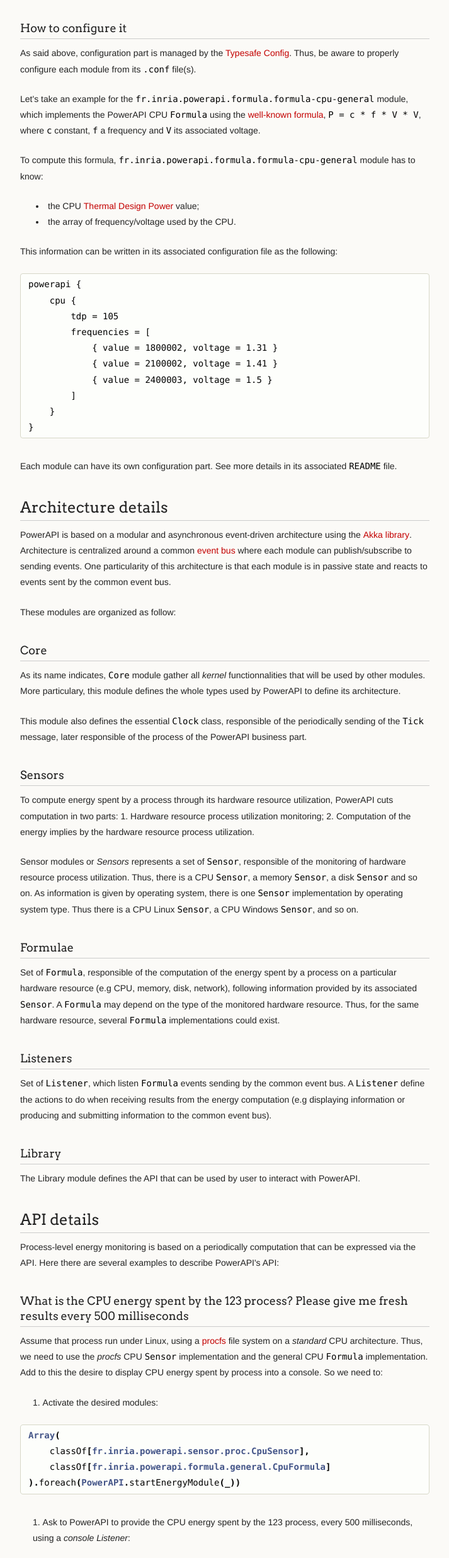
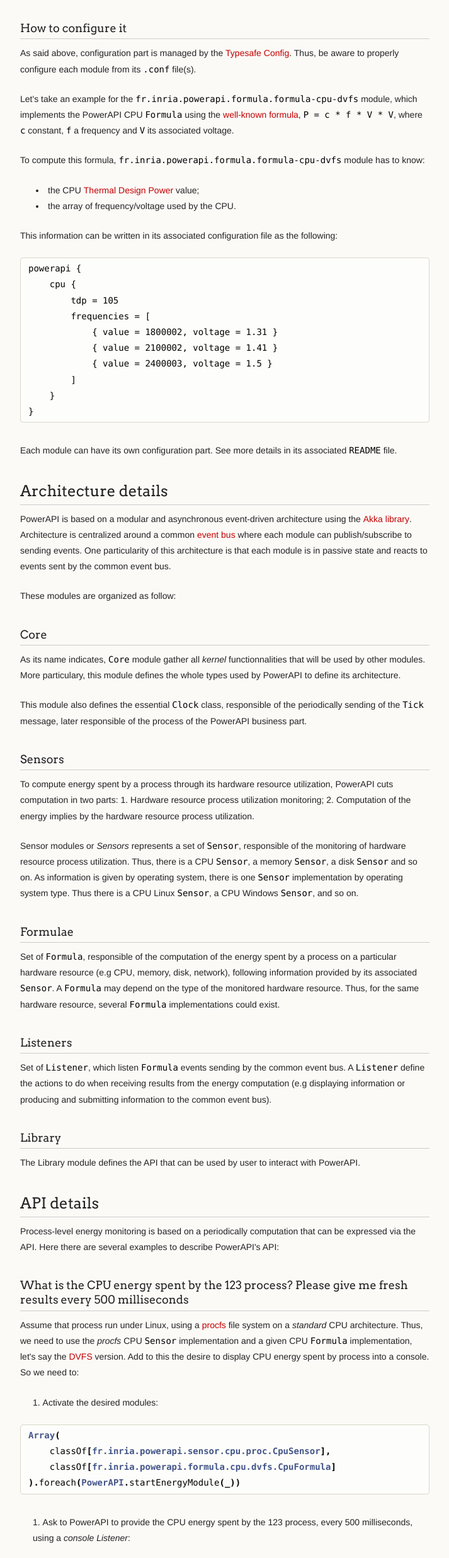
Before and after one commit to abourdon/powerapi-akka, a plain HTML site: page index.html in a window 1280 px wide. Shown: the part 2057-4531 px from the top of the page at 63% size, without its empty margins (278-991 px from the left). Drawn offline with Linux system fonts and the light colour scheme.

```diff
--- a/index.html
+++ b/index.html
@@ -103,9 +103,9 @@ mvn <span class="nb">test</span>
 
 <p>As said above, configuration part is managed by the <a href="https://github.com/typesafehub/config" title="Typesafe Config">Typesafe Config</a>. Thus, be aware to properly configure each module from its <code>.conf</code> file(s).</p>
 
-<p>Let's take an example for the <code>fr.inria.powerapi.formula.formula-cpu-general</code> module, which implements the PowerAPI CPU <code>Formula</code> using the <a href="http://en.wikipedia.org/wiki/CMOS" title="CPU power formula">well-known formula</a>, <code>P = c * f * V * V</code>, where <code>c</code> constant, <code>f</code> a frequency and <code>V</code> its associated voltage.</p>
+<p>Let's take an example for the <code>fr.inria.powerapi.formula.formula-cpu-dvfs</code> module, which implements the PowerAPI CPU <code>Formula</code> using the <a href="http://en.wikipedia.org/wiki/CMOS" title="CPU power formula">well-known formula</a>, <code>P = c * f * V * V</code>, where <code>c</code> constant, <code>f</code> a frequency and <code>V</code> its associated voltage.</p>
 
-<p>To compute this formula, <code>fr.inria.powerapi.formula.formula-cpu-general</code> module has to know:</p>
+<p>To compute this formula, <code>fr.inria.powerapi.formula.formula-cpu-dvfs</code> module has to know:</p>
 
 <ul>
 <li>the CPU <a href="http://en.wikipedia.org/wiki/Thermal_design_power" title="Thermal Design Power">Thermal Design Power</a> value;</li>
@@ -167,13 +167,13 @@ A <code>Formula</code> may depend on the type of the monitored hardware resource
 <h3>What is the CPU energy spent by the 123 process? Please give me fresh results every 500 milliseconds</h3>
 
 <p>Assume that process run under Linux, using a <a href="http://en.wikipedia.org/wiki/Procfs" title="Procfs">procfs</a> file system on a <em>standard</em> CPU architecture.
-Thus, we need to use the <em>procfs</em> CPU <code>Sensor</code> implementation and the general CPU <code>Formula</code> implementation. Add to this the desire to display CPU energy spent by process into a console. So we need to:</p>
+Thus, we need to use the <em>procfs</em> CPU <code>Sensor</code> implementation and a given CPU <code>Formula</code> implementation, let's say the <a href="http://en.wikipedia.org/wiki/Voltage_and_frequency_scaling" title="DVFS">DVFS</a> version. Add to this the desire to display CPU energy spent by process into a console. So we need to:</p>
 
 <ol>
 <li>Activate the desired modules:</li>
 </ol><div class="highlight"><pre><span class="nc">Array</span><span class="o">(</span>
-    <span class="n">classOf</span><span class="o">[</span><span class="kt">fr.inria.powerapi.sensor.proc.CpuSensor</span><span class="o">],</span>
-    <span class="n">classOf</span><span class="o">[</span><span class="kt">fr.inria.powerapi.formula.general.CpuFormula</span><span class="o">]</span>
+    <span class="n">classOf</span><span class="o">[</span><span class="kt">fr.inria.powerapi.sensor.cpu.proc.CpuSensor</span><span class="o">],</span>
+    <span class="n">classOf</span><span class="o">[</span><span class="kt">fr.inria.powerapi.formula.cpu.dvfs.CpuFormula</span><span class="o">]</span>
 <span class="o">).</span><span class="n">foreach</span><span class="o">(</span><span class="nc">PowerAPI</span><span class="o">.</span><span class="n">startEnergyModule</span><span class="o">(</span><span class="k">_</span><span class="o">))</span>
 </pre></div>
 
```
Also changed, not shown: params.json (+1 -1 lines).
